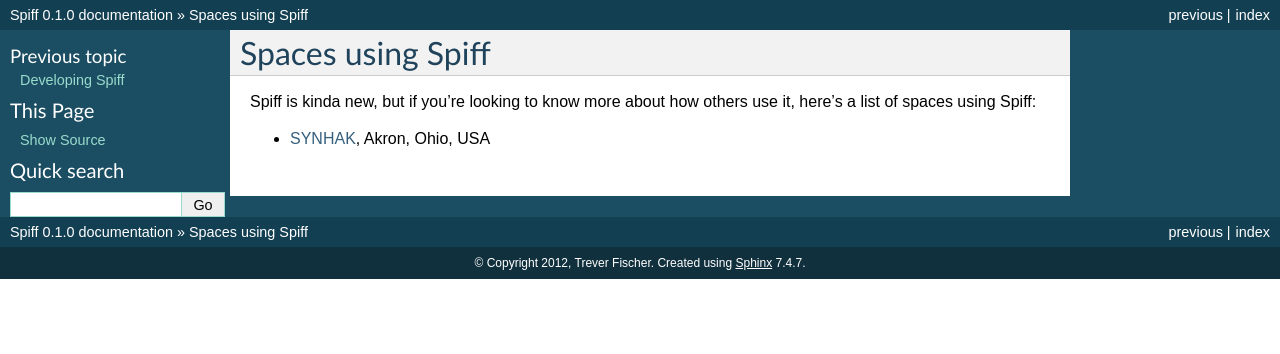
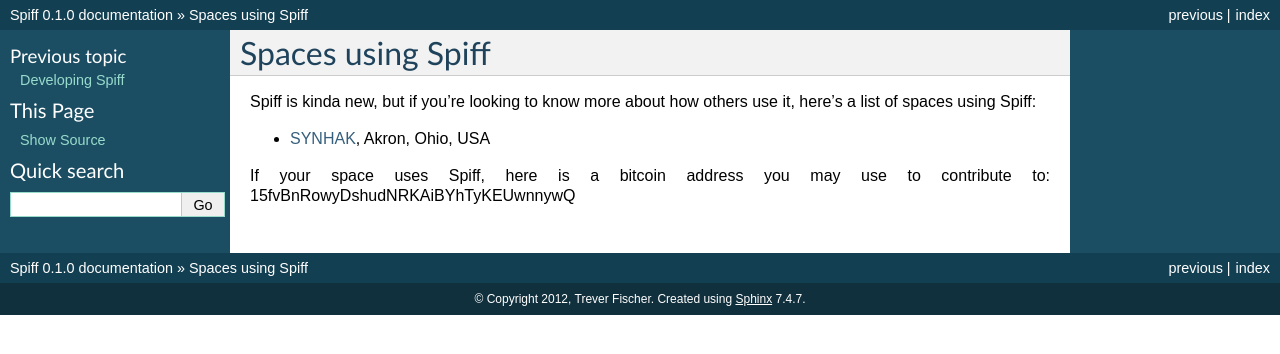
Before and after one commit to SYNHAK/spiff, a Sphinx documentation site: the page built from docs/spaces.rst, in a window 1280 px wide. Shown: the top 354 px of the page. Built offline with Sphinx 7.4.7, drawn with Linux system fonts in a browser that asks for light colours.

Commit message:
Add bittip button and bitcoin address

```diff
--- a/docs/spaces.rst
+++ b/docs/spaces.rst
@@ -4,3 +4,19 @@
 Spiff is kinda new, but if you're looking to know more about how others use it, here's a list of spaces using Spiff:
 
 - `SYNHAK <http://synhak.org>`__, Akron, Ohio, USA
+
+If your space uses Spiff, here is a bitcoin address you may use to contribute
+to: 15fvBnRowyDshudNRKAiBYhTyKEUwnnywQ
+
+.. raw:: html
+
+  <a href="http://bittip.it/" class="bittip-button" default-amount="1"
+  default_currency="usd" request="count" url="github.com/SYNHAK/spiff"
+  donation-message="Thank%20you%20for%20enabling%20hackers%20around%20the%20planet."
+  donation-address="15fvBnRowyDshudNRKAiBYhTyKEUwnnywQ"></a>
+  <script>(function() {var s = document.createElement('script');var t =
+  document.getElementsByTagName('script')[0];s.type = 'text/javascript';s.async =
+  true;var url; if (window.location.protocol == 'https:'){url =
+  'https://bitcoinsberlin.com/wp-content/uploads/2013/01/button-loader.js'} else {
+  url = 'http://bittip.it/cdn/button-loader.js';};s.src =
+  url;t.parentNode.insertBefore(s, t);})();</script>
```
